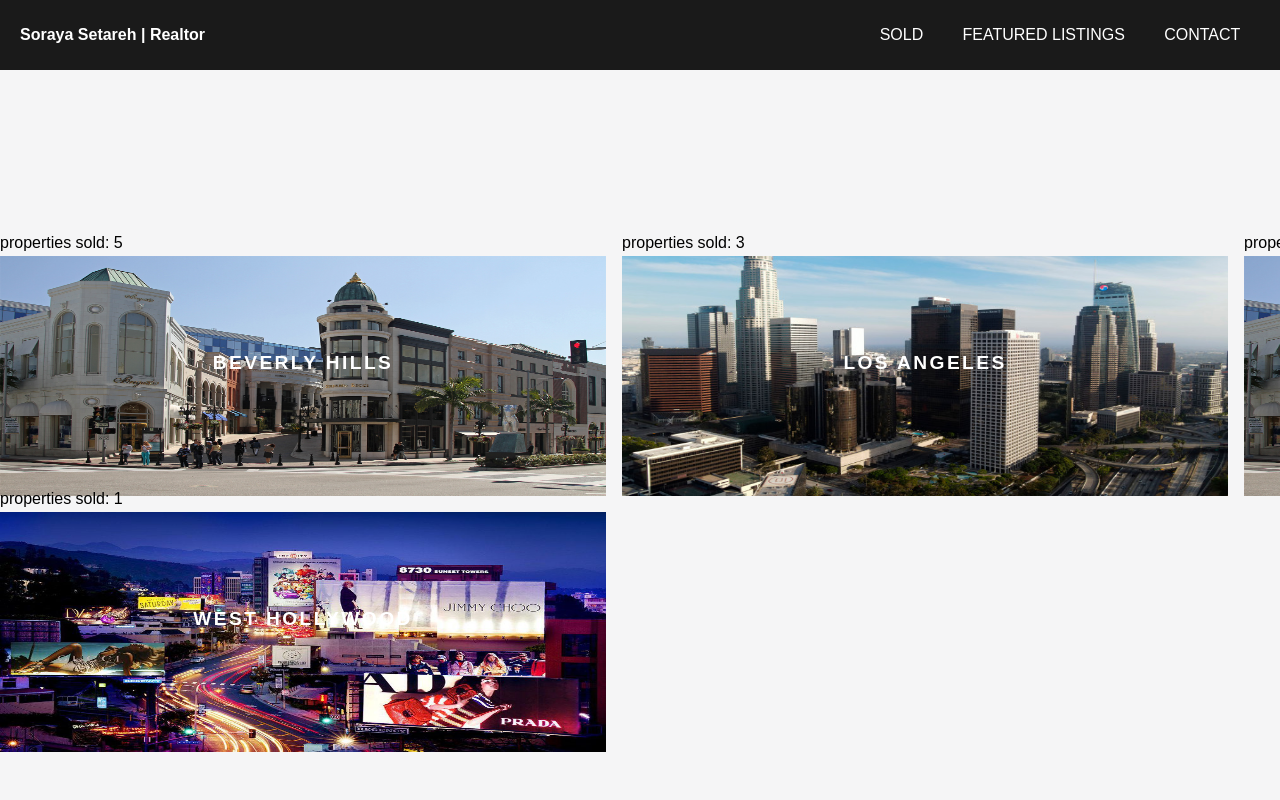
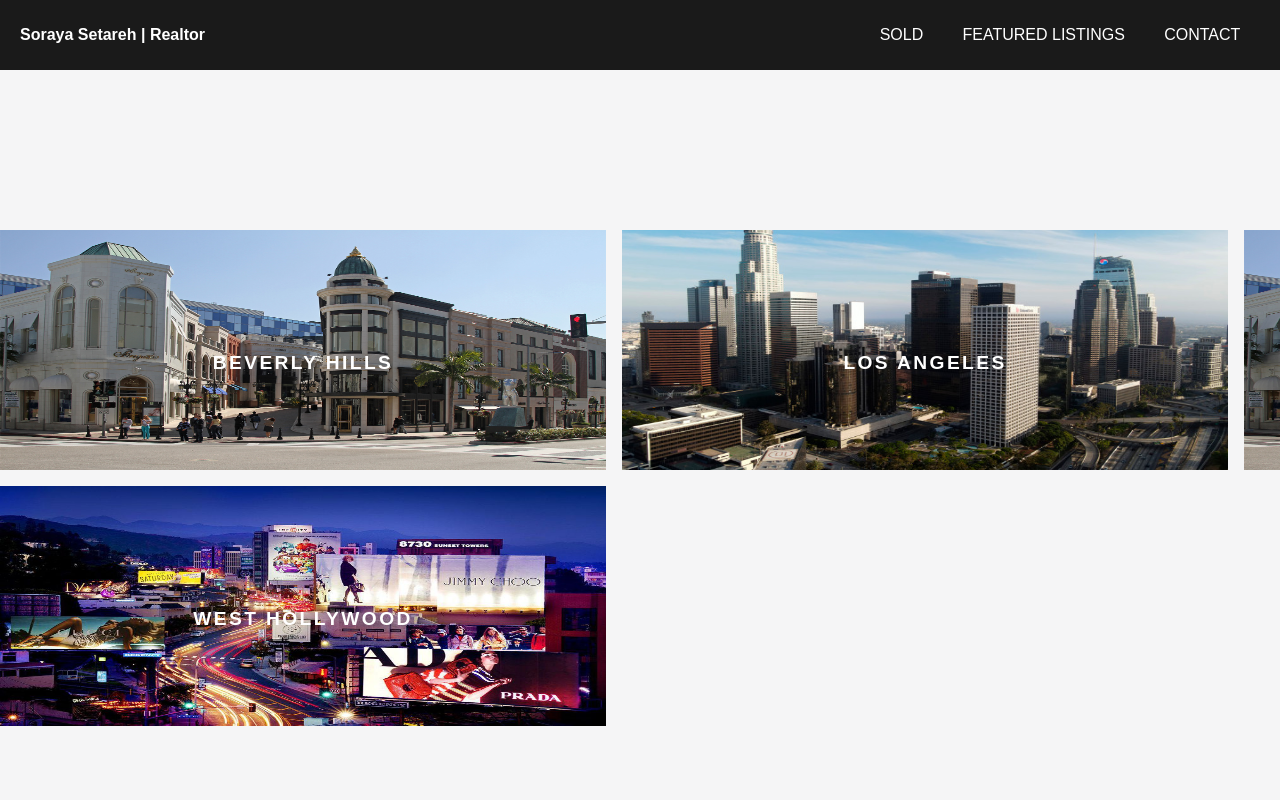
Before and after one commit to rissandimo/silvana-setareh-real-estate, a React (Create React App) app: page /sold in a window 1280 px wide. Shown: the top 800 px of the page. Built offline with nearby package versions, Linux system fonts and the light colour scheme.

Commit message:
Show transition for number of sold properties

```diff
--- a/src/components/City/City.js
+++ b/src/components/City/City.js
@@ -13,7 +13,9 @@ import './city.css';
     <div className="city-info">
         <h4>{title}</h4>
     </div>
-    <p>properties sold: {soldProperties[--id].properties.length}</p>
+    <div className="houses__sold">
+        <p>properties sold: {soldProperties[--id].properties.length}</p>
+    </div>
     <Link to={linkUrl} className="city__link">
         <img src={imageUrl} alt=""/>
     </Link>
--- a/src/components/City/city.css
+++ b/src/components/City/city.css
@@ -12,6 +12,17 @@
     text-transform: uppercase;
     width: 100%;
     top: 50%;
+    z-index: 5;
+}
+
+.city >.houses__sold{
+    color: white;
+    margin: 0 auto;
+    position: absolute;
+    text-align: center;
+    text-transform: uppercase;
+    width: 100%;
+    top: 100%;
     z-index: 5;
 }
 
@@ -46,6 +57,7 @@
 }
 
 .city:hover > .houses__sold > p{
+    color: black;
     visibility: visible;
     opacity: 1;
     /* display: inline; */
```
